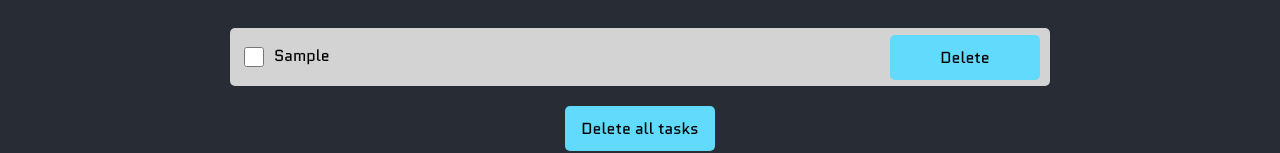
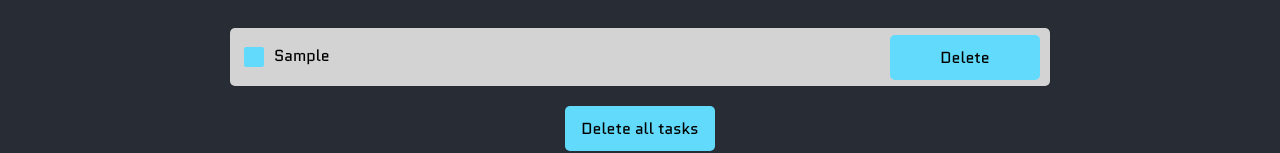
Before and after one commit to AbigailSwigert/react-todo, a React (Create React App) app: page / in a window 1280 px wide. Both pictures are taken after typing "Sample" into the empty fields and a click on the button "Add Task". Shown: the part 181-334 px from the top of the page. Built offline with nearby package versions, Linux system fonts and the light colour scheme.

Commit message:
deployed to netlify and styled the checkboxes

```diff
--- a/src/App.css
+++ b/src/App.css
@@ -116,10 +116,27 @@
 }
 
 .task-completed {
+  appearance: none;
+  background-color: #61dafb;
   width: 20px;
   height: 20px;
   margin-right: 10px;
+  border-radius: 2px;
 }
+
+.task-completed:checked{
+  appearance: none;
+  background-color: #61dafb;
+}
+
+.task-completed:checked:after {
+	content: '\2714';
+  font-size: 14px;
+  position: relative;
+  left: 5px;
+	color: rgb(255, 255, 255);
+}
+
 
 @keyframes fade-out {
   from {opacity: 1;}
```
Also changed, not shown: 2 other files (tests, documents, lock files or other folders).
